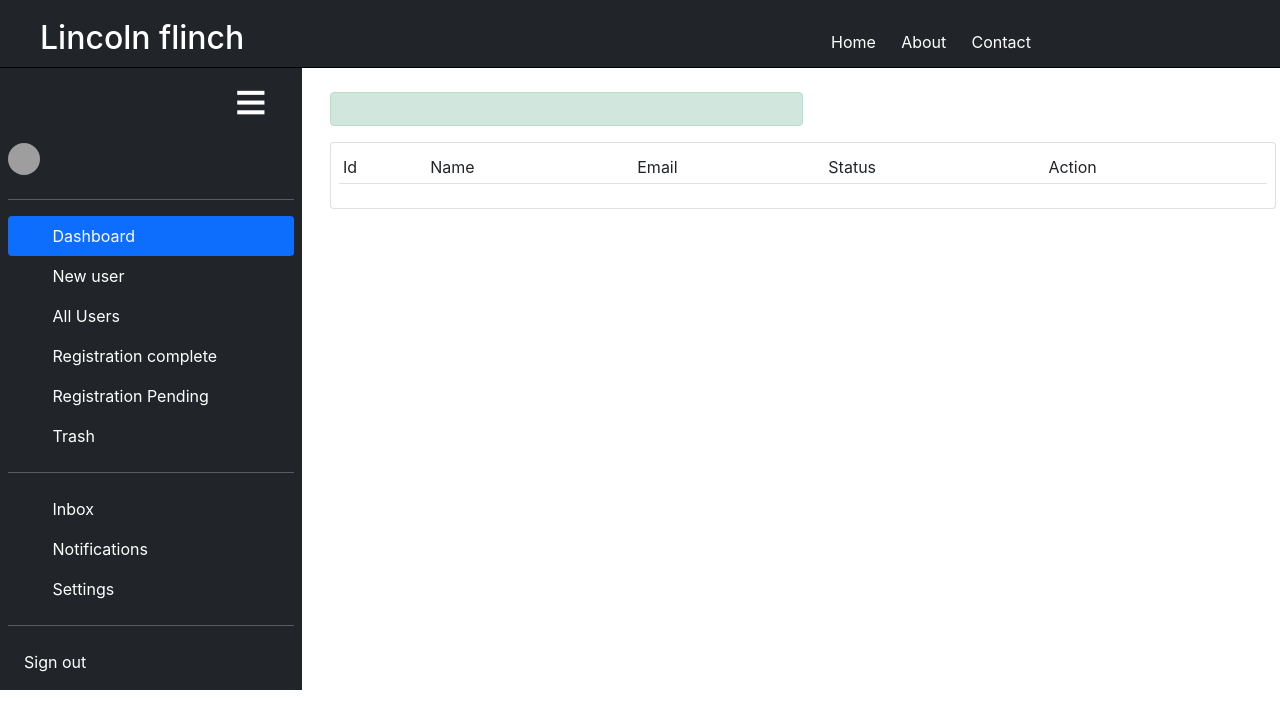
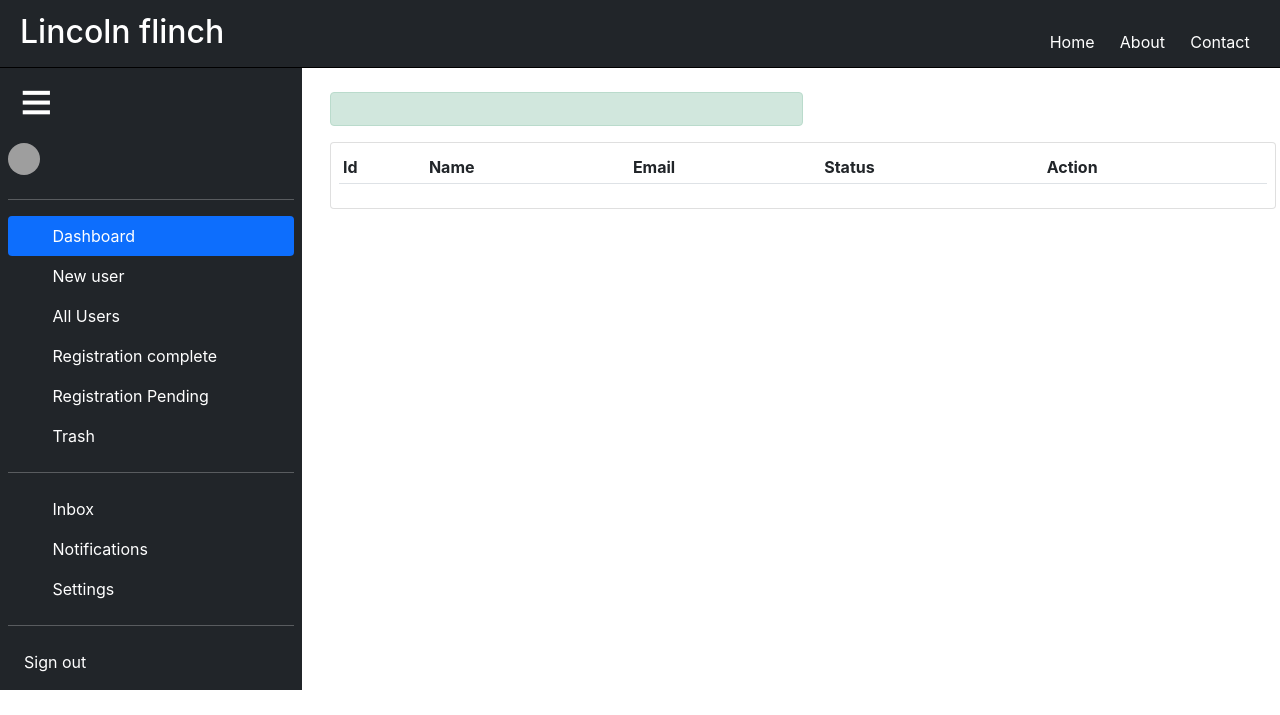
Before and after one commit to Antonymn0/lincoln-flinch-CI, a CodeIgniter 4 app: template app/Views/users/all_users.php in a window 1280 px wide. Shown: the top 715 px of the page. Run offline with PHP 8.4 and a stand-in for CodeIgniter, Linux system fonts and the light colour scheme; the template is opened without the code that fills it, so the values that code supplies are empty; some libraries are stand-ins or nearby versions; grey boxes are pictures that could not be loaded.

Commit message:
minor ui tweak

```diff
--- a/app/Views/layouts/main.php
+++ b/app/Views/layouts/main.php
@@ -79,9 +79,9 @@
 			color: rgba(221, 72, 20, 1);
 		}
 		header .logo {
-			float: left;
+
 			height: 44px;
-			padding: .4rem .5rem;
+
 		}
 		header .logo a:hover{
 			color:rgba(200, 200, 200, 1);
@@ -112,6 +112,9 @@
 			}
 		main{
 			min-height:81vh;
+		}
+		thead{
+			font-weight:bold;
 		}
 		.hidden {
 			display: none;
@@ -200,25 +203,21 @@
 			color: rgba(200, 200, 200, 1);
 			padding: .25rem 1.75rem;
 		}
-		@media (max-width: 559px) {
+		@media (max-width: 750px) {
 			header ul {
 				padding: 0;
 			}
 			header .menu-toggle {
 				padding: 0 1rem;
 			}
-			header .menu-item {
 
-			}
 			header .menu-toggle {
 				display: block;
 			}
 			header .hidden {
 				display: none;
 			}
-			header li.menu-item a {
-				background-color: rgba(221, 72, 20, .1);
-			}
+
 			header li.menu-item a:hover,
 			header li.menu-item a:focus {
 				background-color: rgba(221, 72, 20, .7);
@@ -228,6 +227,8 @@
 			height:auto;
 			padding:5px;
 			}
+
+
 		}
 	</style>
 </head>
@@ -235,18 +236,22 @@
 
 <!-- HEADER: MENU + HEROE SECTION -->
 <header class="bg-dark text-white">
-	<div class="menu mr-5 row">
-		<ul class="col-md-10">
+	<div class="menu  row">
+		<ul class="d-flex justify-content-between m-0 p-0">
 			<li class="logo">
 				<a href="#">
 					<h2>Lincoln flinch</h2>
 				</a>
 			</li>
+			<li class=" float-right">
+				<ul class="p-0 m-0 flex-end">
+					<li class="menu-item "><a href="#">Home</a></li>
+					<li class="menu-item "><a href="#" target="_blank">About</a>
+					</li>
+					<li class="menu-item "><a href="#" target="_blank">Contact</a></li>
+				</ul>
+			</li>
 
-			<li class="menu-item "><a href="#">Home</a></li>
-			<li class="menu-item "><a href="#" target="_blank">About</a>
-			</li>
-			<li class="menu-item "><a href="#" target="_blank">Contact</a></li>
 		</ul>
 
 	</div>
--- a/app/Views/layouts/sideNav.php
+++ b/app/Views/layouts/sideNav.php
@@ -1,14 +1,15 @@
 
-<div class="container  col-md-3 " id="sidenav1" >
+<div class="container  col-md-3 side-nav-mobile " id="sidenav1" >
 
-    <div class="d-flex  flex-column s flex-shrink-0 p-2 pt-0 text-white bg-dark" id="sidenav2">
-          <p class=" p-0 row m-0">
-            <span class="p-0 m-0   col-sm-9 navbarItem "></span>
-            <span class="  mr-2 display-4 col-sm-2 " style="cursor:pointer;" onclick="toggleMenu()"> &#8801;</span>
+    <div class="d-flex  flex-column  flex-shrink-0 p-2 pt-0 text-white bg-dark side-nav-mobile" id="sidenav2">
+          <p class=" p-0 row m-0 d-flex justify-content-start">
+            <span class="p-0 m-0    navbarItem "></span>
+            <span class="  mr-2 display-4 col-sm-2 float-right" style="cursor:pointer;" onclick="toggleMenu()"> &#8801;</span>
           </p>
-        <div class="d-flex navbar align-items-center align-content-center">
-            <a href="#" class="d-flex align-items-center text-center text-white text-decoration-none ml-3 ">
-                <img src="https://github.com/mdo.png" alt="" width="32" height="32" class="rounded-circle me-2 navbarItem">
+
+        <div class="d-flex navbar align-items-center align-content-center sidenav1 nabvbarItem-mobile">
+            <a href="#" class="d-flex align-items-center text-center text-white text-decoration-none ml-3 nabvbarItem-mobile">
+                <img src="https://github.com/mdo.png" alt="" width="32" height="32" class="rounded-circle me-2 navbarItem nabvbarItem-mobile">
                 <span class="fs-4 navbarItem">
 
                    <?= session()->get('name');?>
@@ -17,9 +18,9 @@
             </a>
         </div>
 
-    <hr class="navbarItem">
+    <hr class="navbarItem  nabvbarItem-mobile">
 
-    <ul class="nav nav-pills navbarItem flex-column mb-auto">
+    <ul class="nav  nav-pills navbarItem nabvbarItem-mobile flex-column mb-auto sidenav1">
       <li class="nav-item">
         <a href="/admin/dashboard" class="nav-link text-white active" >
           <svg class="bi me-2" width="16" height="16"><use xlink:href="#home"></use></svg>
@@ -92,21 +93,25 @@
 </div>
 
 <script>
+// toggle mobile menu
   function toggleMenu() {
 		var navbarItems = document.getElementsByClassName('navbarItem');
 		for (var i = 0; i < navbarItems.length; i++) {
 			var item = navbarItems[i];
 			item.classList.toggle("hidden");
+			item.classList.toggle("nabvbarItem-mobile");
 		}
 		document.getElementById('sidenav1').classList.toggle('side-nav');
 		document.getElementById('sidenav2').classList.toggle('side-nav');
 	}
-
+    //  add click events to nav bar links
     var nav_bar_items = document.getElementsByClassName('nav-link');
     for (var i = 0; i < nav_bar_items.length; i++) {
           var item = nav_bar_items[i];
           item.addEventListener('click', toggleActiveClass);
         }
+
+        // toggle navbar acive class
     function toggleActiveClass(e) {
         for (var i = 0; i < nav_bar_items.length; i++) {
           var item = nav_bar_items[i];
@@ -115,6 +120,7 @@
         e.target.classList.toggle('active');
 
 	  }
+    // logout
     function logOut(e) {
         if(!confirm("Do you want to logout?") ){
             e.preventDefault();
--- a/app/Views/users/all_users.php
+++ b/app/Views/users/all_users.php
@@ -18,7 +18,7 @@
         <table class="table table-sm table-striped ">
             <thead>
                 <tr class="">
-                    <td>Id</td>
+                    <td scope="col">Id</td>
                     <td>Name</td>
                     <td>Email</td>
                     <td>Status</td>
--- a/app/Views/users/trashed_users.php
+++ b/app/Views/users/trashed_users.php
@@ -16,7 +16,7 @@
      <?php endif ?>
 
     <h1 class="col-md-6 text-center ml-5"> Trashed users</h1>
-    <div class="table-responsive  card m-2 ">
+    <div class="table-responsive  card m-2 p-2 ">
         <table class="table table-sm table-striped table-hover ">
             <thead>
                 <tr class="">
```
